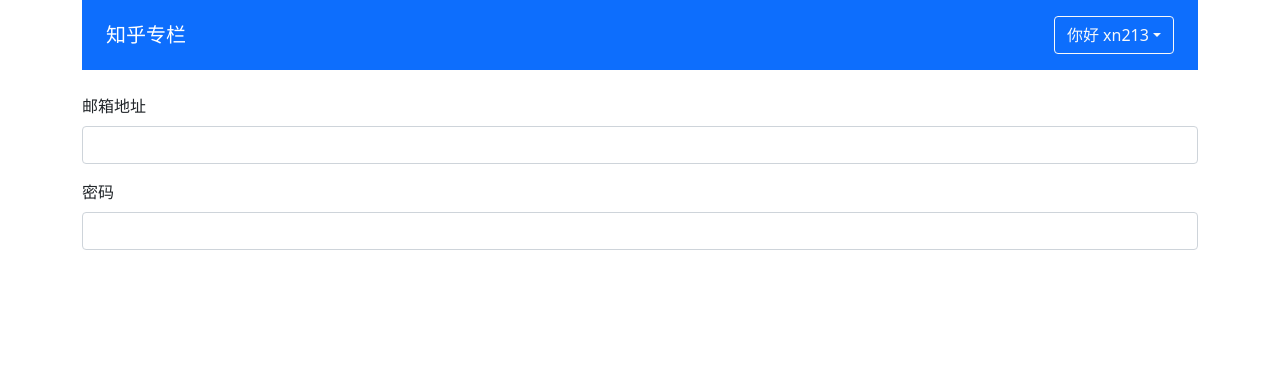
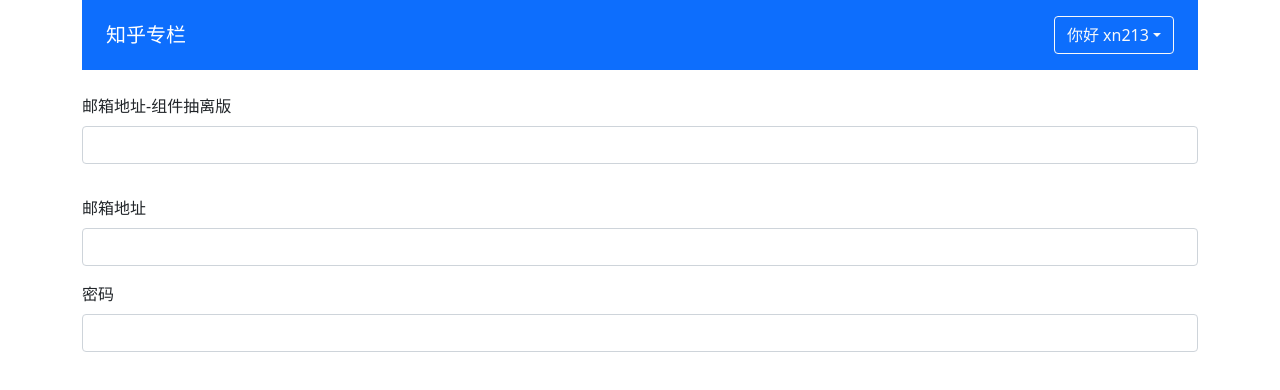
Before and after one commit to xn213/zhihui-vue3, a Vue app: page /column/1 in a window 1280 px wide. Shown: the top 390 px of the page. Built offline with nearby package versions, Linux system fonts and the light colour scheme.

Commit message:
feat(ValidateInput): add const/init.ts 抽离验证规则& style

```diff
--- a/src/App.vue
+++ b/src/App.vue
@@ -2,6 +2,11 @@
   <div class="container">
     <global-header :user="currentUser"></global-header>
     <form>
+      <div class="mb-3">
+        <label for="inputEmail" class="form-label">邮箱地址-组件抽离版</label>
+        <validate-input :rules="emailRules"></validate-input>
+        <div class="form-text" v-if="emailRef.error">{{ emailRef.message }}</div>
+      </div>
       <div class="mb-3">
         <label for="inputEmail" class="form-label">邮箱地址</label>
         <input type="email"
@@ -26,6 +31,7 @@
 import 'bootstrap/dist/css/bootstrap.min.css'
 // import ColumnList from './components/ColumnList.vue'
 import GlobalHeader, { UserProps } from './components/GlobalHeader.vue'
+import ValidateInput, { RulesProp } from './components/ValidateInput.vue'
 import { testData } from './const/testData'
 import { EMAIL_REGEX } from './utils/regex'
 const currentUser: UserProps = {
@@ -38,9 +44,15 @@
   name: 'App',
   components: {
     // ColumnList,
-    GlobalHeader
+    GlobalHeader,
+    ValidateInput
   },
   setup () {
+    const emailRules: RulesProp = [
+      { type: 'required', message: '电子邮箱地址不能为空' },
+      { type: 'email', message: '请输入正确的电子邮箱格式' },
+      { type: 'range', message: '邮箱长度应大于5 小于15' }
+    ]
     const emailRef = reactive({
       val: '',
       error: false,
@@ -61,7 +73,8 @@
       list: testData,
       currentUser,
       emailRef,
-      validateEmail
+      validateEmail,
+      emailRules
     }
   }
 })
--- /dev/null
+++ b/src/components/ValidateInput.vue
@@ -0,0 +1,58 @@
+<template>
+  <div class='validate-input-container pb-3'>
+    <input type="text"
+           class="form-control"
+           :class="{'is-invalid': inputRef.error, 'is-valid': inputRef.val && !inputRef.error}"
+           v-model="inputRef.val"
+           @blur="validateInput">
+    <span v-if="inputRef.error" class="invalid-feedback">{{ inputRef.message }}</span>
+  </div>
+</template>
+
+<script lang="ts">
+import { defineComponent, reactive, PropType } from 'vue'
+import { RuleProp } from '../const/int'
+import { EMAIL_REGEX } from '../utils/regex'
+
+export type RulesProp = RuleProp[]
+export default defineComponent({
+  name: 'ValidateInput',
+  props: {
+    rules: Array as PropType<RulesProp>
+  },
+  setup (props) {
+    const inputRef = reactive({
+      val: '',
+      error: false,
+      message: ''
+    })
+    const validateInput = () => {
+      if (props.rules) {
+        const allPassed = props.rules.every(rule => {
+          let passed = true
+          inputRef.message = rule.message
+          switch (rule.type) {
+            case 'required':
+              passed = (inputRef.val.trim() !== '')
+              break
+            case 'email':
+              passed = EMAIL_REGEX.test(inputRef.val)
+              break
+            case 'range':
+              passed = (inputRef.val.trim().length >= 5 && inputRef.val.trim().length <= 15)
+              break
+            default:
+              break
+          }
+          return passed
+        })
+        inputRef.error = !allPassed
+      }
+    }
+    return {
+      inputRef,
+      validateInput
+    }
+  }
+})
+</script>
--- /dev/null
+++ b/src/const/int.ts
@@ -0,0 +1,5 @@
+// ValidateInput
+export interface RuleProp {
+  type: 'required' | 'email' | 'range';
+  message: string;
+}
```
